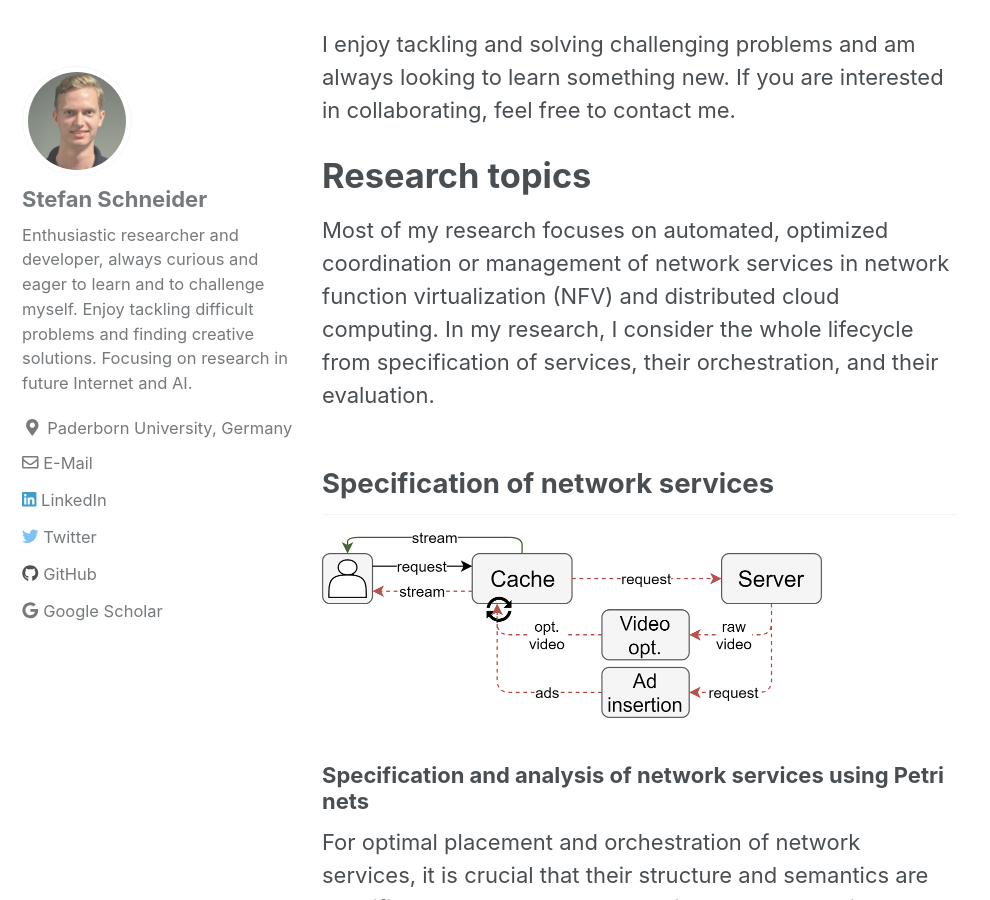
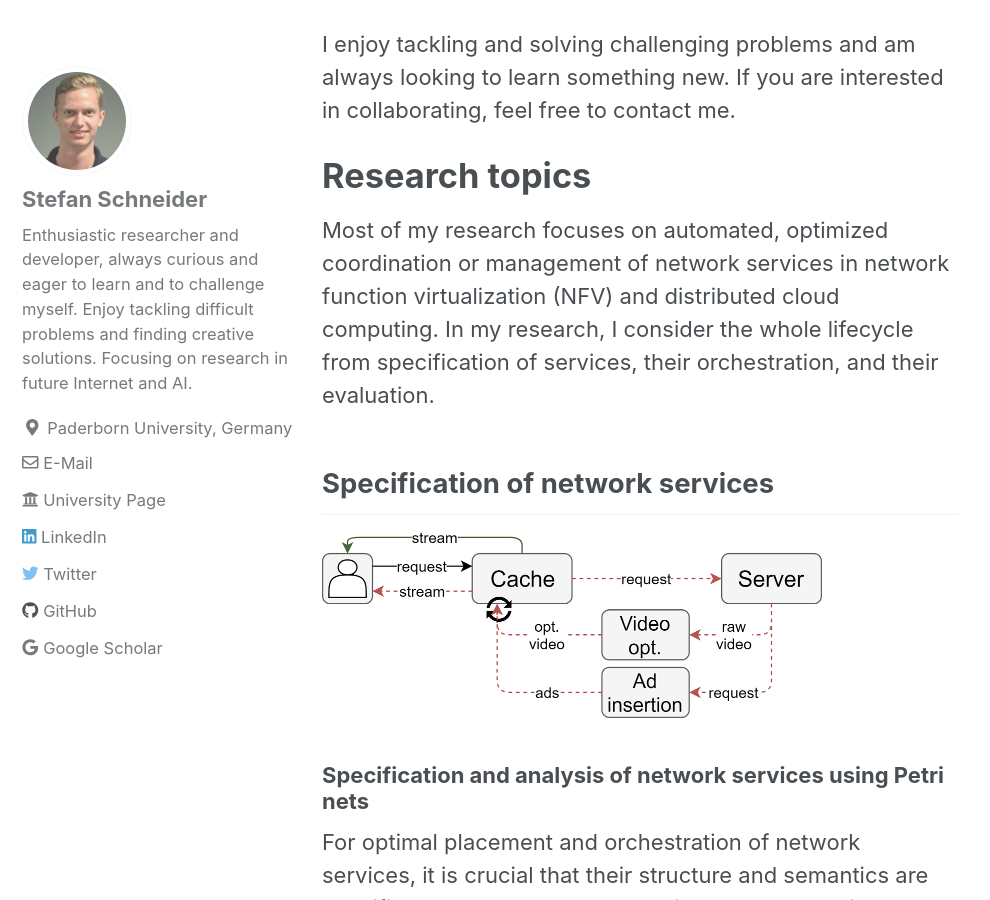
Before and after one commit to stefanbschneider/stefanbschneider.github.io, a Jekyll site: the page built from _pages/research.md, in a window 1280 px wide and 900 px high, scrolled down 611 px. Shown: the whole window, without its empty margins (0-990 px from the left). Built offline with Jekyll 4.4.1, drawn with Linux system fonts in a browser that asks for light colours; cached includes are drawn as plain includes; nearby versions of some CDN libraries.

Commit message:
added link to university page

```diff
--- a/_config.yml
+++ b/_config.yml
@@ -112,6 +112,9 @@ author:
     - label: "E-Mail"
       icon: "far fa-envelope"
       url: "mailto:stefan.schneider@upb.de"
+    - label: "University Page"
+      icon: "fas fa-university"
+      url: "https://www.uni-paderborn.de/person/35343/"
     - label: "LinkedIn"
       icon: "fab fa-linkedin"
       url: "https://www.linkedin.com/in/stefanbschneider/"
```
